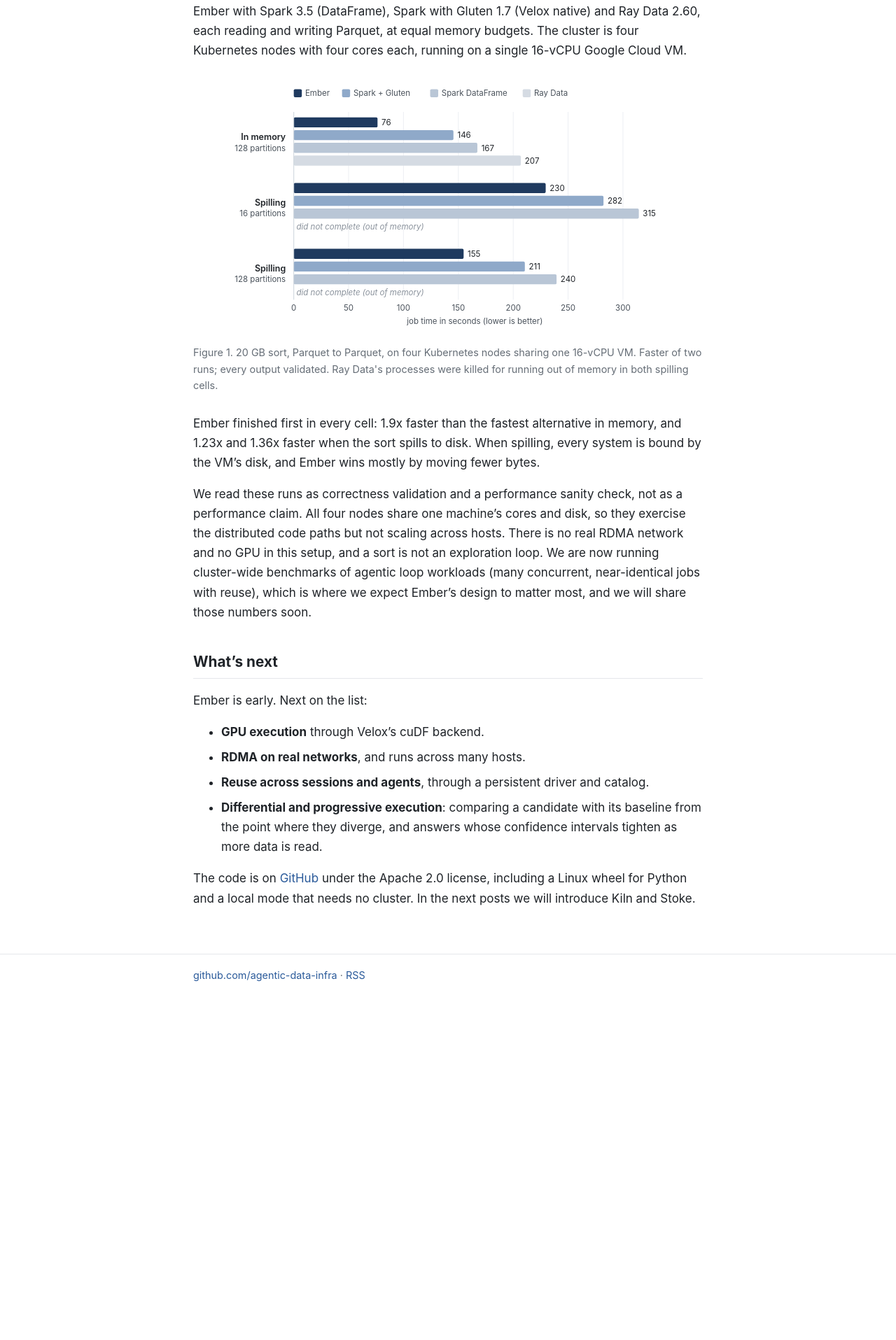
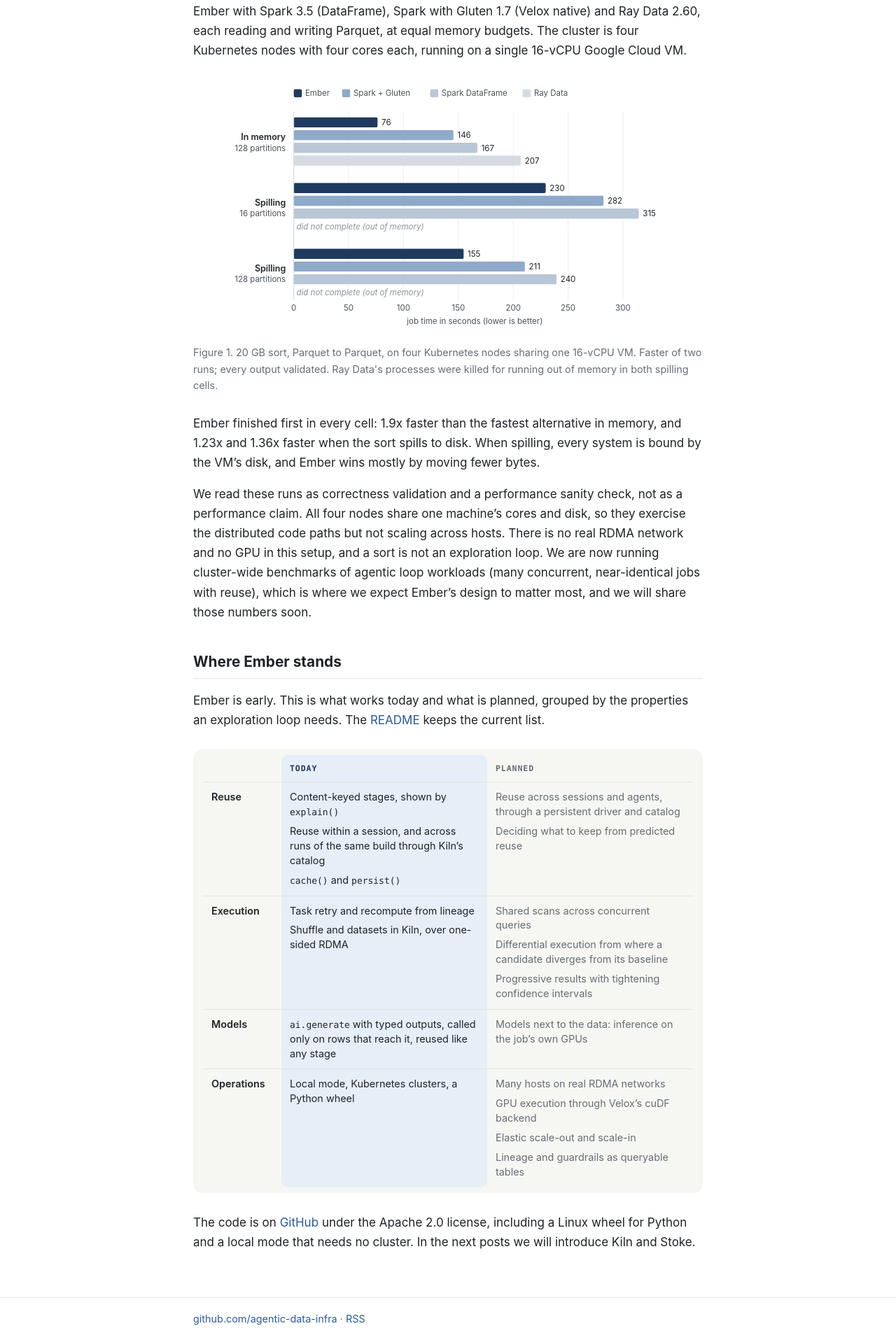
Before and after one commit to agentic-data-infra/agentic-data-infra.github.io, a Jekyll site: the page built from _posts/2026-11-17-introducing-ember.md, in a window 1280 px wide. Shown: the part 2544-4459 px from the top of the page at 70% size. Built offline with Jekyll 4.4.1, drawn with Linux system fonts in a browser that asks for light colours; before the commit the page ends 3967 px from its top, so only the background shows below that.

Commit message:
Ember post: what works today and what is planned
Co-Authored-By: Claude Opus 5.5 <noreply@anthropic.com>
Claude-Session: https://claude.ai/code/session_017aj1A4Lq4qbwP2MjPL52CD

```diff
--- a/_posts/2026-11-17-introducing-ember.md
+++ b/_posts/2026-11-17-introducing-ember.md
@@ -125,17 +125,20 @@ exploration loop. We are now running cluster-wide benchmarks of agentic loop
 workloads (many concurrent, near-identical jobs with reuse), which is where we
 expect Ember's design to matter most, and we will share those numbers soon.
 
-## What's next
+## Where Ember stands
 
-Ember is early. Next on the list:
+Ember is early. This is what works today and what is planned, grouped by the
+properties an exploration loop needs. The
+[README](https://github.com/agentic-data-infra/ember#overview) keeps the
+current list.
 
-- **GPU execution** through Velox's cuDF backend.
-- **RDMA on real networks**, and runs across many hosts.
-- **Reuse across sessions and agents**, through a persistent driver and
-  catalog.
-- **Differential and progressive execution**: comparing a candidate with its
-  baseline from the point where they diverge, and answers whose confidence
-  intervals tighten as more data is read.
+| | Today | Planned |
+| --- | --- | --- |
+| Reuse | <span class="item" markdown="span">Content-keyed stages, shown by `explain()`</span><span class="item" markdown="span">Reuse within a session, and across runs of the same build through Kiln's catalog</span><span class="item" markdown="span">`cache()` and `persist()`</span> | <span class="item" markdown="span">Reuse across sessions and agents, through a persistent driver and catalog</span><span class="item" markdown="span">Deciding what to keep from predicted reuse</span> |
+| Execution | <span class="item" markdown="span">Task retry and recompute from lineage</span><span class="item" markdown="span">Shuffle and datasets in Kiln, over one-sided RDMA</span> | <span class="item" markdown="span">Shared scans across concurrent queries</span><span class="item" markdown="span">Differential execution from where a candidate diverges from its baseline</span><span class="item" markdown="span">Progressive results with tightening confidence intervals</span> |
+| Models | `ai.generate` with typed outputs, called only on rows that reach it, reused like any stage | Models next to the data: inference on the job's own GPUs |
+| Operations | Local mode, Kubernetes clusters, a Python wheel | <span class="item" markdown="span">Many hosts on real RDMA networks</span><span class="item" markdown="span">GPU execution through Velox's cuDF backend</span><span class="item" markdown="span">Elastic scale-out and scale-in</span><span class="item" markdown="span">Lineage and guardrails as queryable tables</span> |
+{: .compare .lead}
 
 The code is on [GitHub](https://github.com/agentic-data-infra/ember) under the
 Apache 2.0 license, including a Linux wheel for Python and a local mode that
--- a/assets/css/site.css
+++ b/assets/css/site.css
@@ -53,3 +53,13 @@ figcaption { margin-top: 10px; color: var(--muted); font-size: 0.9rem; }
 .compare td:nth-child(3) { color: var(--fg); background: var(--tint); }
 .compare tr:first-child th:nth-child(3) { background: var(--tint); border-radius: 10px 10px 0 0; }
 .compare tr:last-child td:nth-child(3) { border-radius: 0 0 10px 10px; }
+/* .lead: highlight the first comparison column instead of the last */
+.compare.lead td:first-child { width: 16%; }
+.compare.lead td:nth-child(2), .compare.lead td:nth-child(3) { width: 42%; }
+.compare.lead td:nth-child(2) { color: var(--fg); background: var(--tint); }
+.compare.lead td:nth-child(3) { color: var(--muted); background: none; }
+.compare.lead th:nth-child(2) { color: var(--brand-ink); background: var(--tint); border-radius: 10px 10px 0 0; }
+.compare.lead th:nth-child(3), .compare.lead tr:first-child th:nth-child(3) { color: var(--muted); background: none; }
+.compare.lead tr:last-child td:nth-child(2) { border-radius: 0 0 10px 10px; }
+.compare .item { display: block; }
+.compare .item + .item { margin-top: 7px; }
```
